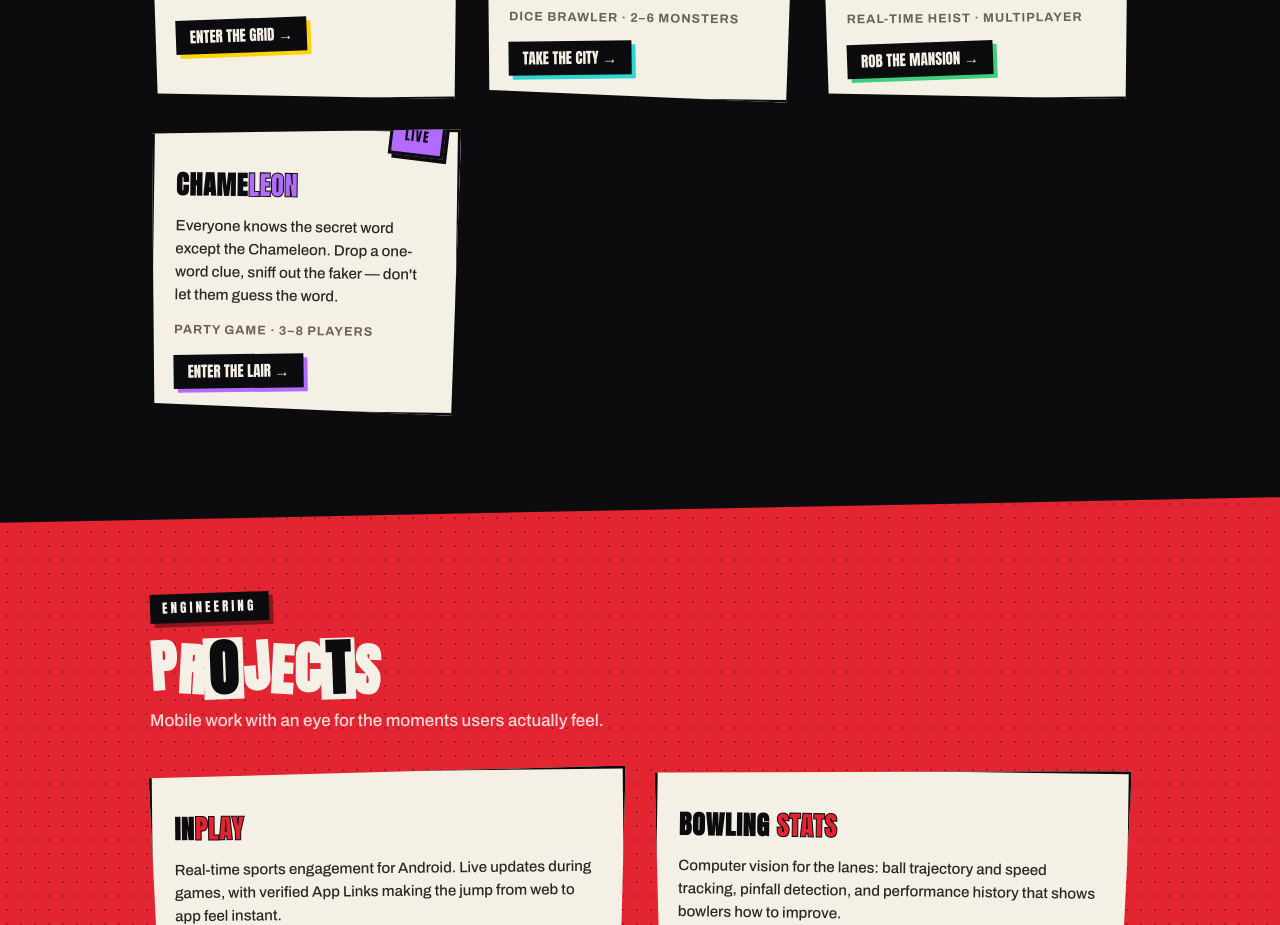
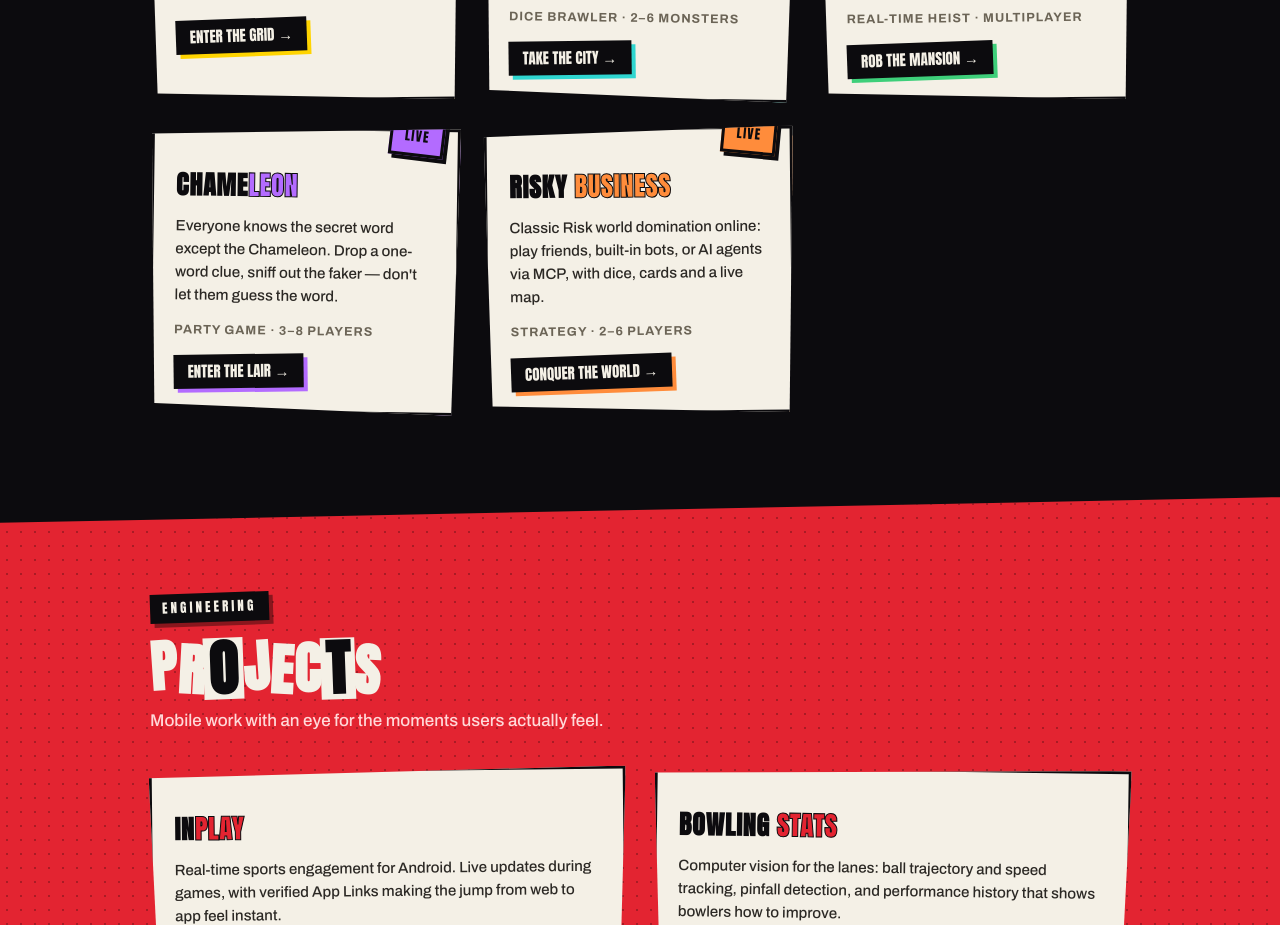
Before and after one commit to DeAnthonee/deanthoneeking.com, a plain HTML site: page index.html in a window 1280 px wide. Shown: the part 1226-2151 px from the top of the page. Drawn offline with Linux system fonts and the light colour scheme.

Commit message:
Add files via upload

```diff
--- a/index.html
+++ b/index.html
@@ -15,6 +15,7 @@
     --cyan:#2fd6d0;   /* tokyo */
     --emerald:#3ecf7a;/* rate robbers */
     --violet:#b36bff; /* chameleon */
+    --tangerine:#ff8c3b; /* risky business */
   }
   *{box-sizing:border-box;margin:0;padding:0}
   html{scroll-behavior:smooth}
@@ -98,7 +99,7 @@
   .live{position:absolute;top:-14px;right:14px;background:var(--acc);color:var(--ink);
     font-family:"Anton";font-size:13px;letter-spacing:.1em;padding:6px 12px;border:3px solid var(--ink);
     transform:rotate(6deg);box-shadow:4px 4px 0 var(--ink)}
-  .g-pg{--acc:var(--volt)} .g-tk{--acc:var(--cyan)} .g-rr{--acc:var(--emerald)} .g-ch{--acc:var(--violet)}
+  .g-pg{--acc:var(--volt)} .g-tk{--acc:var(--cyan)} .g-rr{--acc:var(--emerald)} .g-ch{--acc:var(--violet)} .g-rb{--acc:var(--tangerine)}
 
   /* projects on red slab */
   .slab{background:var(--red);color:var(--paper);
@@ -198,6 +199,14 @@
         <span class="meta">Party game · 3–8 players</span>
         <span class="enter">Enter the lair →</span>
       </a>
+      <a class="card g-rb" href="https://risky.deanthoneeking.com">
+        <span class="live">LIVE</span>
+        <h3>Risky <b>Business</b></h3>
+        <p>Classic Risk world domination online: play friends, built-in bots, or
+           AI agents via MCP, with dice, cards and a live map.</p>
+        <span class="meta">Strategy · 2–6 players</span>
+        <span class="enter">Conquer the world →</span>
+      </a>
     </div>
   </div>
 </section>
```
